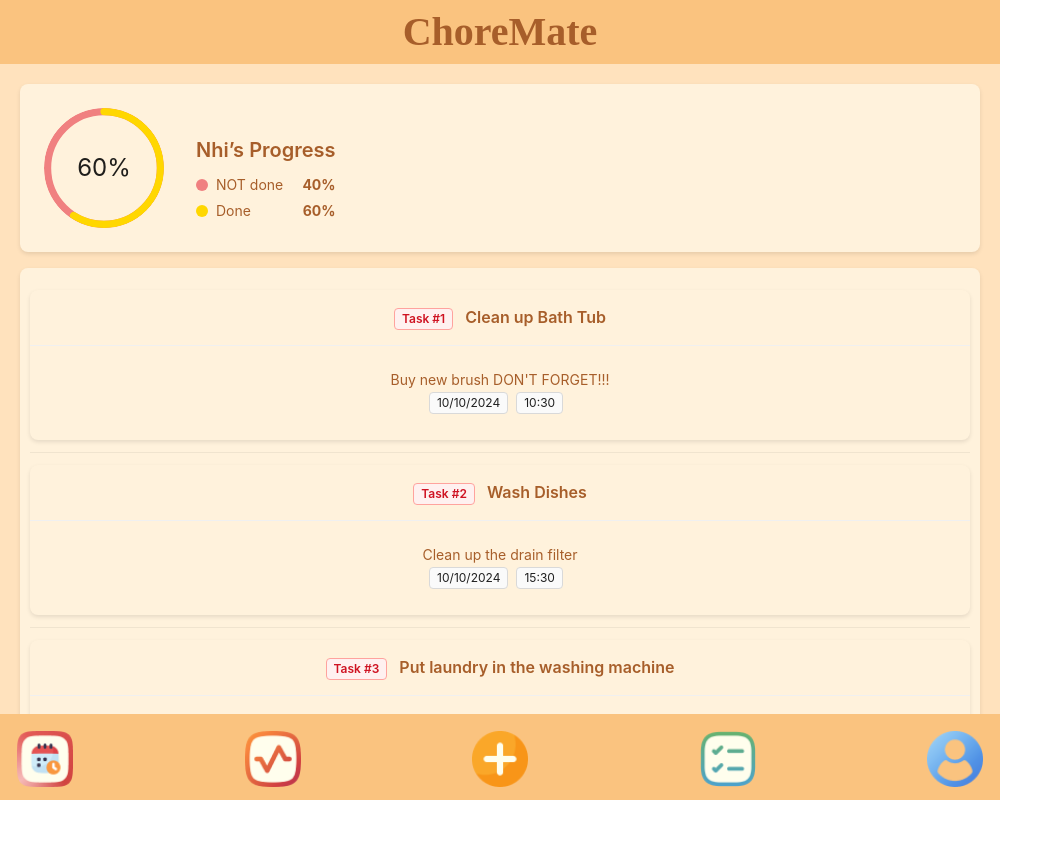
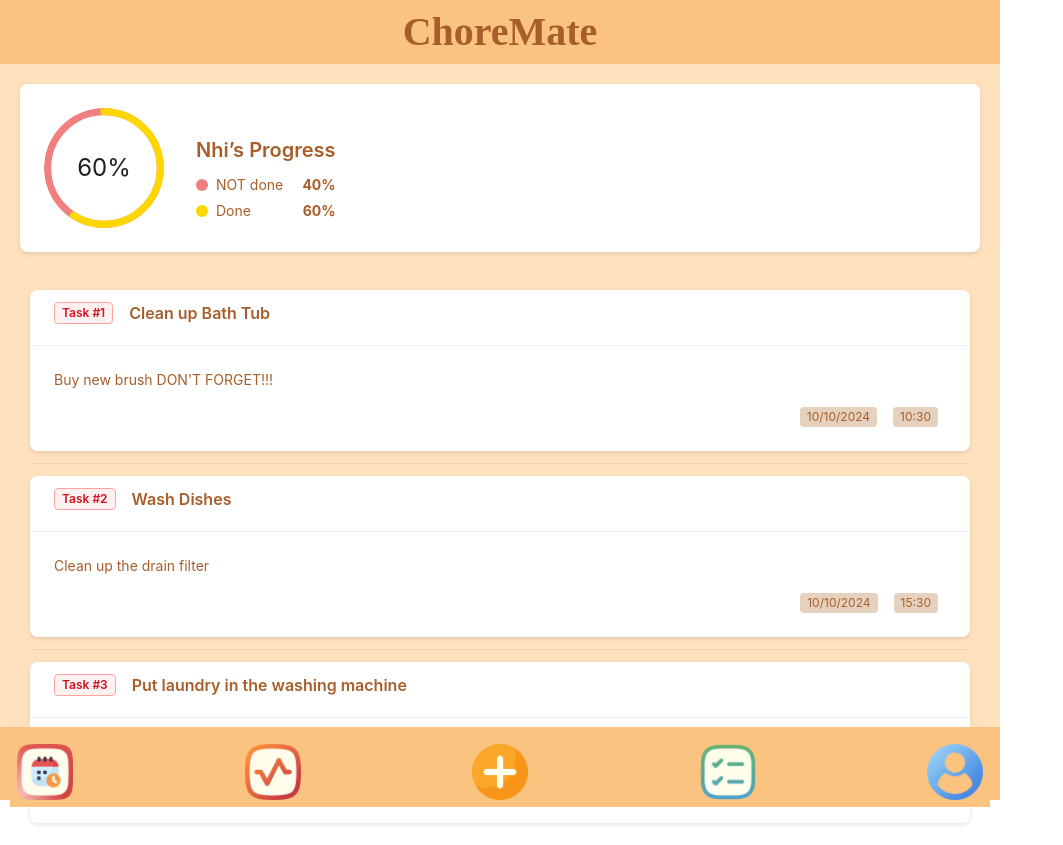
Before and after one commit to MichaelHehman/FECOPY, a React (Create React App) app: page /to-do in a window 1280 px wide. Shown: the whole page, without its empty margins (0-1063 px from the left). Before the commit the page ends 800 px from the top, so only its background shows below. Built offline with nearby package versions, Linux system fonts and the light colour scheme; sample sign-in values are in the browser's storage; a web font is replaced by a local one.

Commit message:
color changes

```diff
--- a/src/pages/ToDoPage/Todo.module.css
+++ b/src/pages/ToDoPage/Todo.module.css
@@ -2,14 +2,17 @@
 .container {
   padding: 16px;
   background-color: #FFF8E7; /* Light beige background */
+  height: 100vh; /* Full viewport height */
+  display: flex;
+  flex-direction: column;
 }
-
-/* Progress Section */
+/* Progress Section - Fixed at top */
 .progressCard {
   margin-bottom: 16px;
   border: none;
-  background-color: #FFF2DC;
+  background-color: #FFFFFF;
   box-shadow: 0px 2px 4px rgba(0, 0, 0, 0.1);
+  flex-shrink: 0; /* Prevents the progress card from shrinking */
 }
 
 .progressWrapper {
@@ -69,22 +72,20 @@
   box-shadow: 0px 2px 4px rgba(0, 0, 0, 0.1);
 }
 
+/* Task List Section - Scrollable */
 .taskListWrapper {
-  margin: 0 auto;
-  height: 460px; /* Fixed height for the container */
-  overflow-y: auto; /* Scroll for overflow */
+  flex: 1; /* Takes remaining space */
+  overflow-y: auto; /* Enables vertical scrolling */
   padding: 10px;
-  box-sizing: border-box;
-  background-color: #FFF2DC; /* Match the card background */
-  border-radius: 8px; /* Optional: rounded corners */
-  box-shadow: 0px 2px 4px rgba(0, 0, 0, 0.1);
+  margin-bottom: 60px; /* Space for bottom navigation */
 }
 
 .taskCard {
   width: 100%;
-  height: 150px; /* Return to original height */
+  height: auto; /* Changed to auto to accommodate content */
   margin-bottom: 16px;
   box-sizing: border-box;
+  background-color: #FFFFFF !important; /* Added !important to override ant design */
 }
 
 /* Remove margin from the last task card */
@@ -107,6 +108,28 @@
   font-size: 16px;
   color: #A75E2A;
   margin-bottom: 8px;
+  display: flex;
+  align-items: center;
+  gap: 8px;
+}
+
+.taskDescription {
+  display: block;
+  text-align: left;
+  margin-bottom: 16px;
+}
+
+.taskMeta {
+  display: flex;
+  justify-content: flex-end;
+  gap: 8px;
+}
+
+.taskDate,
+.taskTime {
+  background-color: #E5D1BD !important; /* Beige color for tags */
+  color: #A75E2A !important;
+  border: none;
 }
 
 .taskDetails {
```
